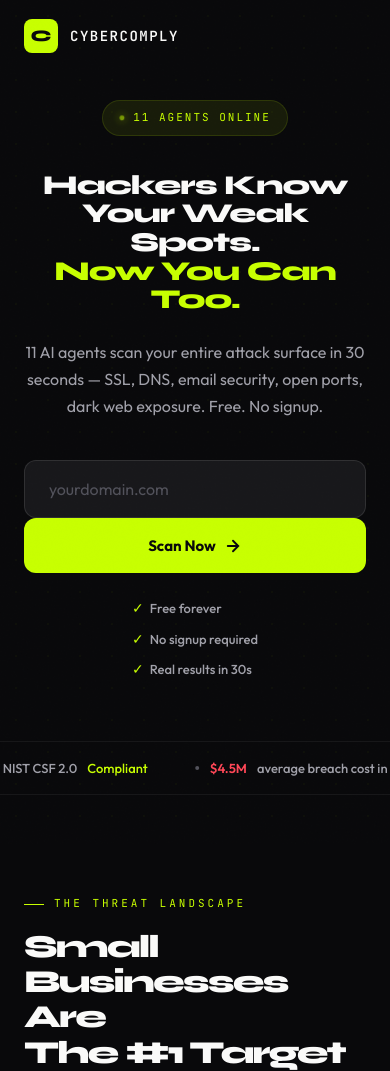
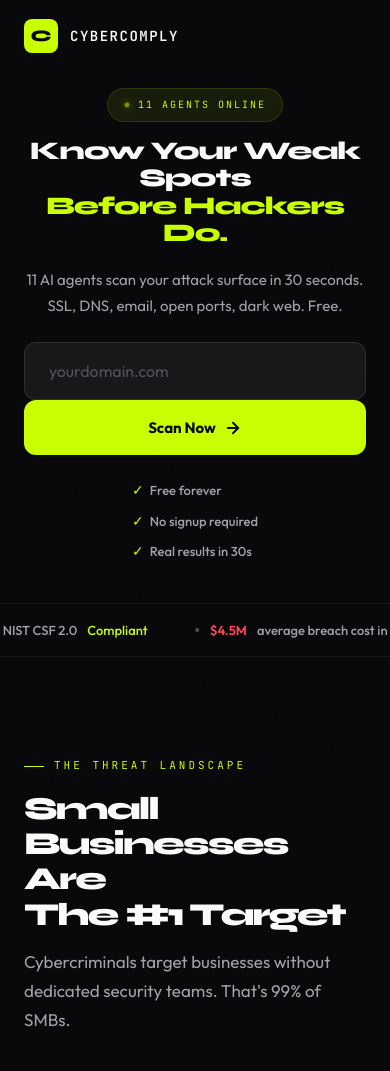
Before and after one commit to camayank/cc-mkw-rsjs, a Python web app: template templates/landing.html in a window 390 px wide; the page is wider, and only the part inside the window is pictured. Shown: the top 1071 px of that part. Run offline with Jinja, Linux system fonts and the light colour scheme; the template is opened without the code that fills it, so the values that code supplies are empty.

Commit message:
Shrink hero: shorter headline, tighter spacing, scan bar visible above fold
Co-Authored-By: Claude Opus 4.6 <noreply@anthropic.com>

```diff
--- a/templates/landing.html
+++ b/templates/landing.html
@@ -35,14 +35,14 @@ nav.scrolled{background:rgba(9,9,11,.88);backdrop-filter:blur(20px) saturate(1.2
 .nav-cta{background:var(--lime)!important;color:var(--bg)!important;padding:10px 24px;border-radius:8px;font-weight:600!important;font-size:13px!important;letter-spacing:.5px;transition:all .3s!important}
 .nav-cta:hover{box-shadow:0 0 30px var(--lime-glow);transform:translateY(-1px)}
 
-.hero{min-height:100vh;display:grid;grid-template-columns:1fr 1fr;align-items:center;gap:clamp(40px,6vw,80px);padding:120px clamp(24px,5vw,64px) 80px;position:relative;z-index:1;max-width:1400px;margin:0 auto}
+.hero{min-height:100vh;display:grid;grid-template-columns:1fr 1fr;align-items:center;gap:clamp(32px,4vw,80px);padding:100px clamp(24px,5vw,64px) 60px;position:relative;z-index:1;max-width:1400px;margin:0 auto}
 .hero-content{max-width:640px}
-.hero-badge{display:inline-flex;align-items:center;gap:8px;padding:8px 16px;border-radius:100px;background:var(--lime-dim);border:1px solid rgba(200,255,0,.12);margin-bottom:36px;font-family:var(--mono);font-size:11px;color:var(--lime);letter-spacing:2px;text-transform:uppercase}
+.hero-badge{display:inline-flex;align-items:center;gap:8px;padding:8px 16px;border-radius:100px;background:var(--lime-dim);border:1px solid rgba(200,255,0,.12);margin-bottom:24px;font-family:var(--mono);font-size:11px;color:var(--lime);letter-spacing:2px;text-transform:uppercase}
 .hero-badge .dot{width:6px;height:6px;border-radius:50%;background:var(--lime);box-shadow:0 0 10px var(--lime);animation:pulse 2s infinite}
 @keyframes pulse{0%,100%{opacity:1;transform:scale(1)}50%{opacity:.5;transform:scale(.8)}}
-.hero h1{font-family:var(--head);font-size:clamp(36px,5.5vw,76px);font-weight:800;line-height:1.05;letter-spacing:-2px;margin-bottom:24px}
+.hero h1{font-family:var(--head);font-size:clamp(32px,4.5vw,68px);font-weight:800;line-height:1.08;letter-spacing:-1.5px;margin-bottom:20px}
 .hero h1 .accent{color:var(--lime);display:block}
-.hero-sub{font-size:clamp(16px,1.6vw,19px);color:var(--muted);line-height:1.7;margin-bottom:40px;max-width:480px;font-weight:400}
+.hero-sub{font-size:clamp(15px,1.4vw,18px);color:var(--muted);line-height:1.7;margin-bottom:32px;max-width:480px;font-weight:400}
 .scan-form{display:flex;gap:0;margin-bottom:24px;max-width:500px}
 .scan-input{flex:1;padding:18px 24px;background:var(--surface);border:1px solid var(--border2);border-right:none;border-radius:12px 0 0 12px;color:var(--txt);font-family:var(--body);font-size:16px;outline:none;transition:all .3s}
 .scan-input::placeholder{color:var(--dim)}
@@ -165,18 +165,20 @@ footer{border-top:1px solid var(--border);padding:40px clamp(24px,5vw,64px);disp
 .hero-visual{animation:fadeIn 1s ease .4s both}
 
 @media(max-width:1024px){
-.hero{grid-template-columns:1fr;text-align:center;justify-items:center}
+.hero{grid-template-columns:1fr;text-align:center;justify-items:center;min-height:auto;padding-top:96px;padding-bottom:48px}
 .hero-content{display:flex;flex-direction:column;align-items:center}
-.hero h1{font-size:clamp(32px,8vw,56px);letter-spacing:-1px}
-.hero-sub{max-width:520px}.scan-form{max-width:440px;width:100%}
+.hero h1{font-size:clamp(28px,6vw,48px);letter-spacing:-1px}
+.hero-sub{max-width:480px;font-size:15px;margin-bottom:24px}
+.hero-badge{margin-bottom:16px;font-size:10px}
+.scan-form{max-width:420px;width:100%}
 .hero-trust{justify-content:center}
-.radar-container{width:200px;height:200px;margin-top:12px}
+.radar-container{width:180px;height:180px;margin-top:8px}
 }
 @media(max-width:768px){
 .nav-links{display:none}
-.hero h1{font-size:clamp(28px,7vw,44px)}
+.hero h1{font-size:clamp(26px,6.5vw,40px)}
 .hero-visual{display:none}
-.hero{min-height:auto;padding-top:100px;padding-bottom:60px}
+.hero{padding-top:88px;padding-bottom:40px}
 .bento{grid-template-columns:1fr 1fr}
 .agents-grid{grid-template-columns:1fr 1fr}
 .steps{grid-template-columns:1fr;gap:40px}.steps::before{display:none}
@@ -185,7 +187,7 @@ footer{border-top:1px solid var(--border);padding:40px clamp(24px,5vw,64px);disp
 .frameworks{gap:20px}
 }
 @media(max-width:480px){
-.hero h1{font-size:clamp(26px,7vw,36px)}
+.hero h1{font-size:clamp(24px,6.5vw,32px)}
 .bento{grid-template-columns:1fr 1fr}
 .bento-num{font-size:clamp(28px,8vw,40px)}
 .agents-grid{grid-template-columns:1fr}
@@ -213,8 +215,8 @@ footer{flex-direction:column;gap:16px;text-align:center}
 <section class="hero">
 <div class="hero-content">
 <div class="hero-badge"><span class="dot"></span>11 Agents Online</div>
-<h1>Hackers Know Your Weak Spots.<span class="accent">Now You Can Too.</span></h1>
-<p class="hero-sub">11 AI agents scan your entire attack surface in 30 seconds &mdash; SSL, DNS, email security, open ports, dark web exposure. Free. No signup.</p>
+<h1>Know Your Weak Spots<span class="accent">Before Hackers Do.</span></h1>
+<p class="hero-sub">11 AI agents scan your attack surface in 30 seconds. SSL, DNS, email, open ports, dark web. Free.</p>
 <form class="scan-form" action="/scan" method="GET">
 <input type="text" name="domain" class="scan-input" placeholder="yourdomain.com" required autocomplete="off">
 <button type="submit" class="scan-btn">Scan Now <svg width="18" height="18" viewBox="0 0 24 24" fill="none" stroke="currentColor" stroke-width="2.5" stroke-linecap="round"><path d="M5 12h14M12 5l7 7-7 7"/></svg></button>
```
